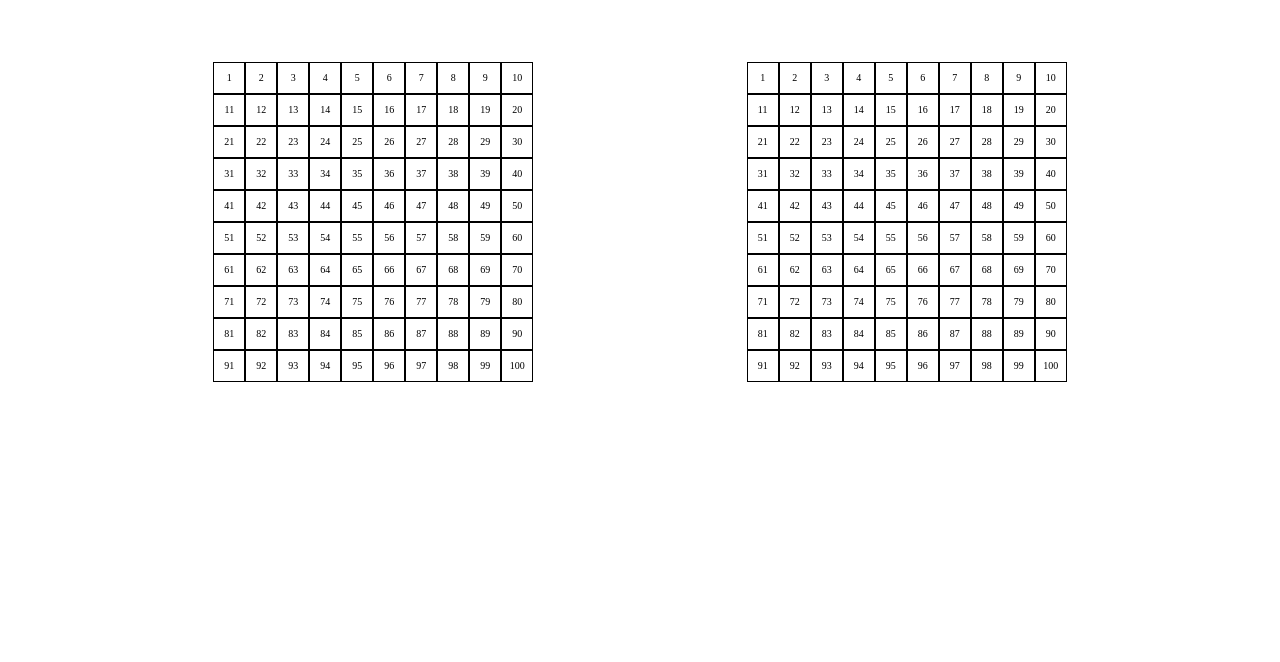
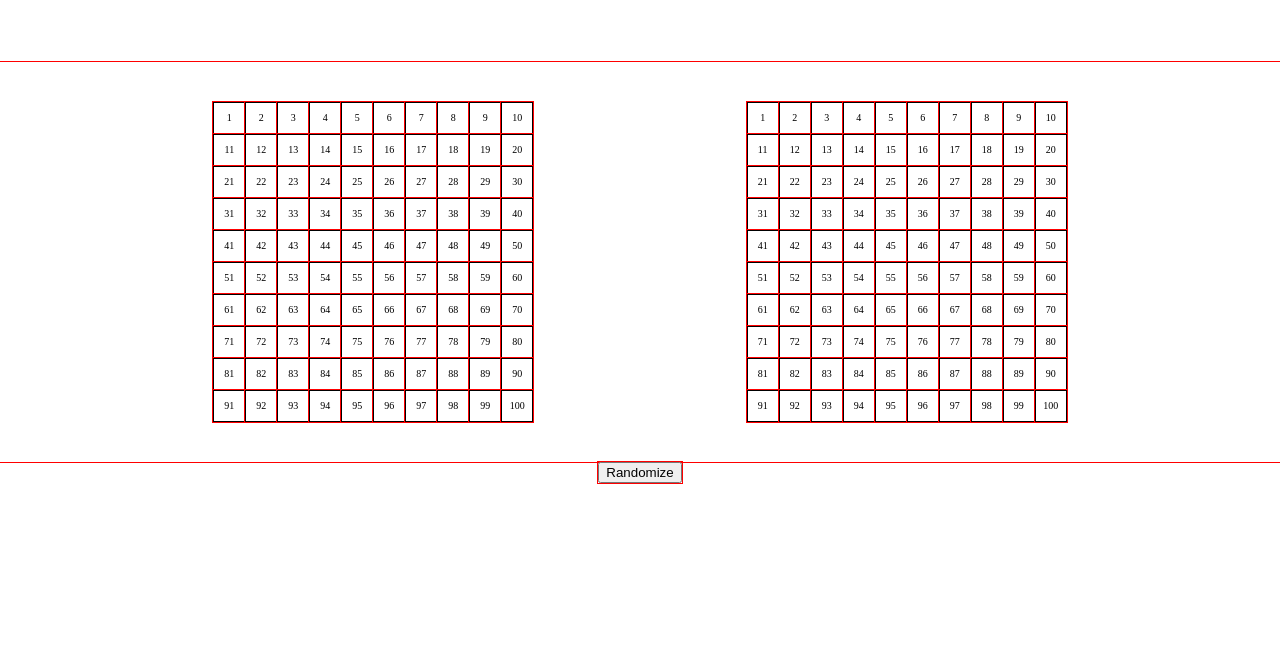
Before and after one commit to mhjarvis/battleship_game, a website built with webpack: page dist/index.html in a window 1280 px wide. Shown: the part 138-800 px from the top of the page. Built offline with nearby package versions, Linux system fonts and the light colour scheme.

Commit message:
Add randomize button with working eventListener

```diff
--- a/src/Listeners.js
+++ b/src/Listeners.js
@@ -2,7 +2,11 @@
 
 function initiateListeners() {
 
+    let randomizeButton = document.getElementById('randomize');
 
+    randomizeButton.addEventListener('click', () => {
+
+    })
 
 
 
```
Also changed, not shown: dist/index.html, dist/main.js, dist/styles.css.
